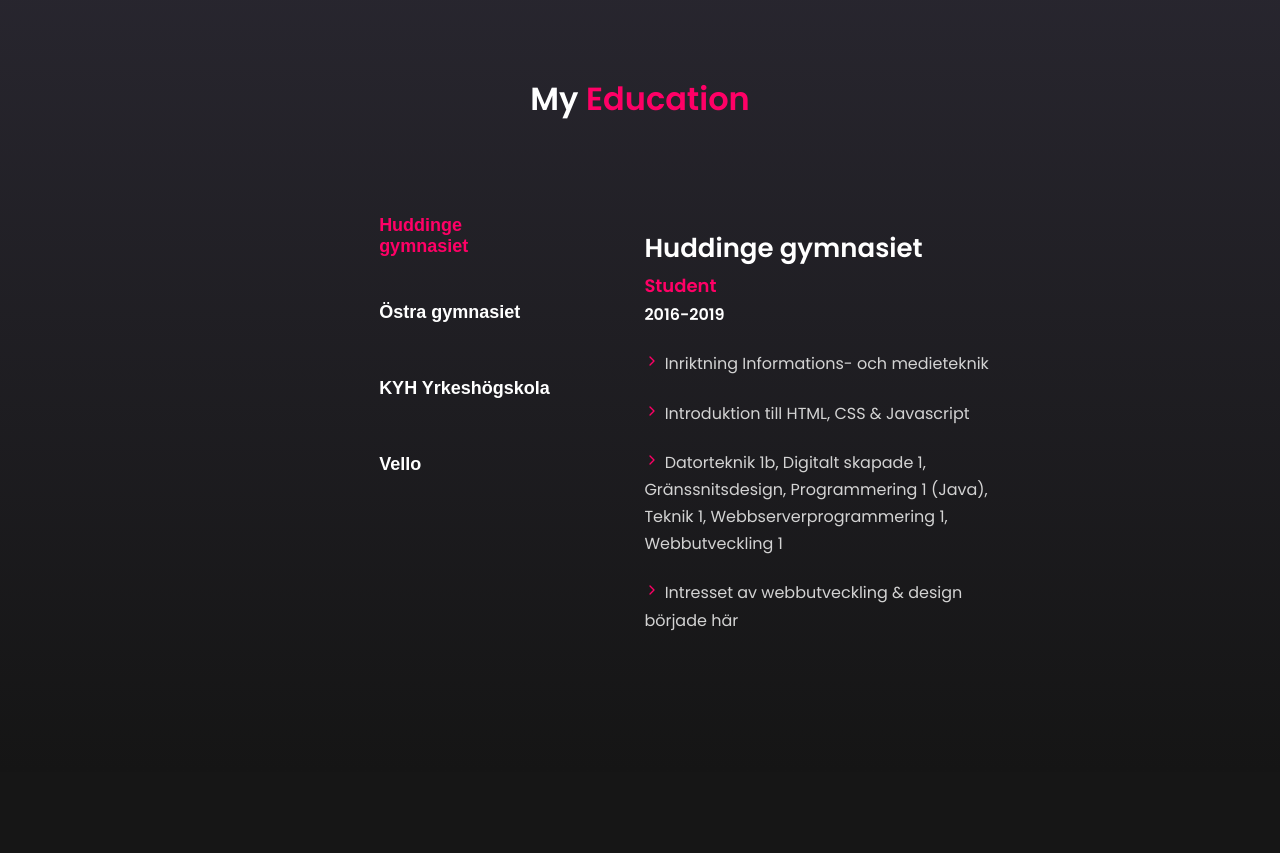
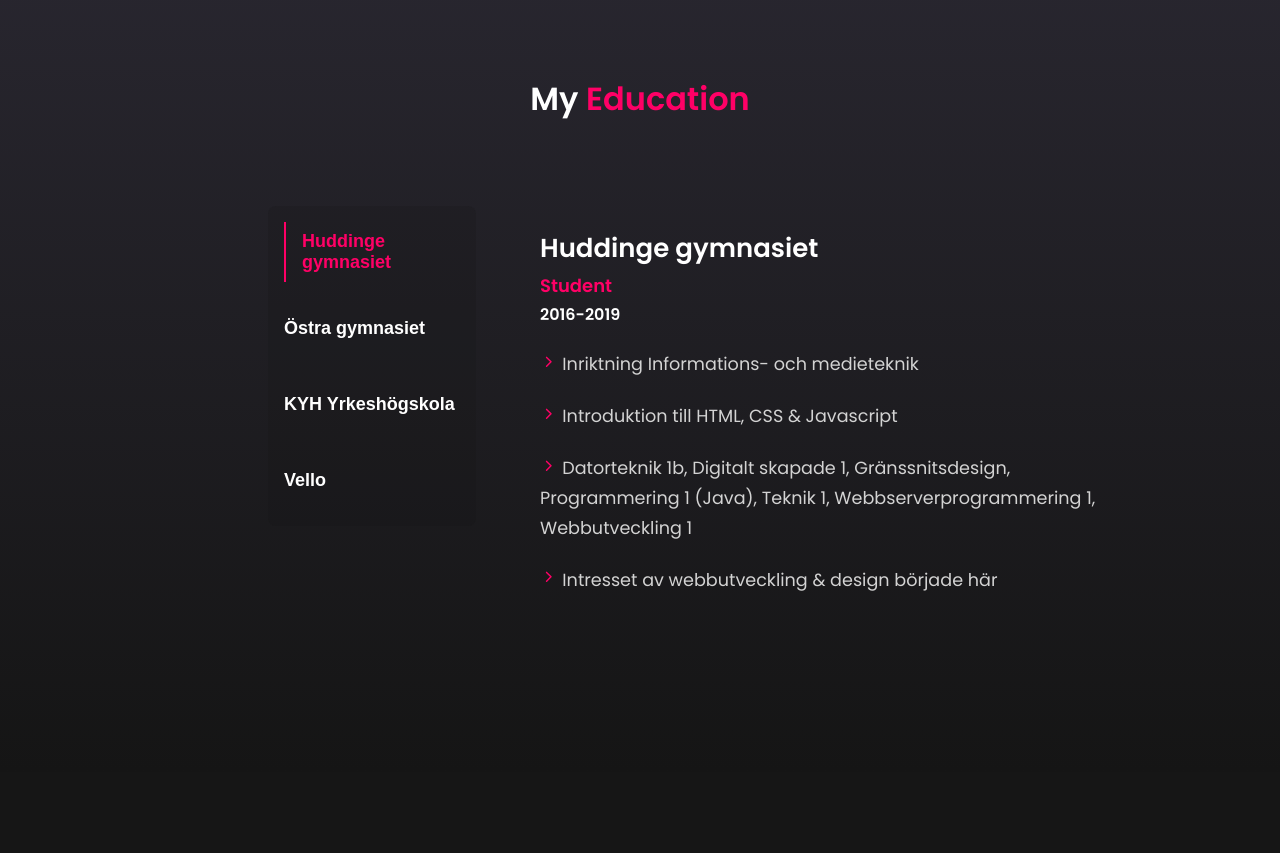
Before and after one commit to JesperSjostrom2/jespersjostrom2.github.io, a React (Create React App) app: page / in a window 1280 px wide. Shown: the part 1740-2593 px from the top of the page. Built offline with nearby package versions, Linux system fonts and the light colour scheme; no server answers; the HTML template or start-up script is replaced by a standard one.

Commit message:
feat: education loading animations

```diff
--- a/src/components/education/Education.jsx
+++ b/src/components/education/Education.jsx
@@ -1,12 +1,16 @@
 import React, { useState } from 'react';
+import { useEffect } from 'react';
 import './education.css';
 import { FiChevronRight } from 'react-icons/fi';
+import AOS from 'aos'
+import 'aos/dist/aos.css'
+
 
 const styleEducation = { color: "#F06"}
 
 function ButtonGroup({ selectedButton, handleButtonClick }) {
   return (
-    <div className="education-buttons">
+    <div className="education-buttons" data-aos="fade-right" data-aos-delay="300">
       <button
         className={selectedButton === 'button1' ? 'selected' : ''}
         onClick={() => handleButtonClick('button1')}
@@ -36,26 +40,29 @@ function ButtonGroup({ selectedButton, handleButtonClick }) {
 }
 
 function ButtonOutput({ selectedButton }) {
+  useEffect(()=> {
+    AOS.init({duration: 1000});
+  }, []);
   switch (selectedButton) {
     case 'button1':
       return (
 
         //HUDDINGE GYMNASIET
         <div className="button-output-content">
-          <h2>Huddinge gymnasiet</h2>
-          <h4>Student</h4>
-          <h5> 2016-2019 </h5>
+          <h2 data-aos="fade-right" data-aos-delay="600">Huddinge gymnasiet</h2>
+          <h4 data-aos="fade-right" data-aos-delay="700">Student</h4>
+          <h5 data-aos="fade-right" data-aos-delay="800"> 2016-2019 </h5>
           <ul>
-            <li>
+            <li data-aos="fade-right" data-aos-delay="1000">
              <FiChevronRight style={styleEducation}/> Inriktning Informations- och medieteknik
             </li>
-            <li>
+            <li data-aos="fade-right" data-aos-delay="1100">
             <FiChevronRight style={styleEducation}/> Introduktion till HTML, CSS & Javascript
             </li>
-            <li>
+            <li data-aos="fade-right" data-aos-delay="1200">
             <FiChevronRight style={styleEducation}/> Datorteknik 1b, Digitalt skapade 1, Gränssnitsdesign, Programmering 1 (Java), Teknik 1, Webbserverprogrammering 1, Webbutveckling 1
             </li>
-            <li>
+            <li data-aos="fade-right" data-aos-delay="1300">
             <FiChevronRight style={styleEducation}/> Intresset av webbutveckling & design började här
             </li>
           </ul>
@@ -145,7 +152,7 @@ const Education = () => {
   return (
     <section class="education "id="education">
     <div className="education-container">
-    <h2 class="education-header"> My <span> Education </span></h2>
+    <h2 class="education-header" data-aos="fade-up" data-aos-delay="100"> My <span> Education </span></h2>
       <div className="education-content">
         <div className="button-wrapper">
           <ButtonGroup
--- a/src/components/education/education.css
+++ b/src/components/education/education.css
@@ -8,7 +8,7 @@
 }
 
 .education-content {
-    width: 100%;
+    max-width: 100%;
     align-items: center;
     justify-content: center;
     display: flex;
@@ -42,13 +42,25 @@
 
 .education-buttons .selected {
   color: var(--color-main);
-  font-weight: 600;
   width: 30px;
-  animation: slideRight 0.5s ease forwards;
+  border-left: 2px solid #f06;
+  padding-left: 1rem;
+  animation: slideRightVariant 1s ease forwards;
 }
 
 .education-buttons {
   margin-top: 80px;
+  flex: 1;
+  background: rgba(22, 22, 22, .2);
+  justify-content: center;
+  display: flex;
+  flex-direction: column;
+  padding-left: 1rem;
+  max-width: 13rem;
+  max-height: 20rem;
+  margin-right: 4rem;
+  border-radius: 0.5rem;
+  padding-top: 1rem;
 }
 
 .button-wrapper {
@@ -57,13 +69,9 @@
   margin: 0 10% 0 20%;
 }
 
-.education-buttons {
-  flex: 1;
-}
-
 .button-output-content {
   flex: 2;
-  padding: 100px 0px 0 75px;
+  padding: 100px 0 0 0;
 }
 
 .button-output-content h2 {
@@ -73,7 +81,8 @@
 .button-output-content li {
   color: lightgray;
   margin-top: 22px;
-  max-width: 400px;
+  max-width: 40rem;
+  font-size: 1.1rem;
 }
 
 .button-output-content h4 {
@@ -84,3 +93,22 @@
 .button-output-content h5 {
   font-size: 16px;
 }
+
+@media only screen and (max-width: 700px) {
+  .button-wrapper {
+    flex-direction: column;
+  }
+  .education-buttons {
+    max-width: unset;
+    max-height: unset;
+  }
+  .button-output-content {
+    padding-top: 3rem;
+  }
+}
+
+@media only screen and (max-width: 476px) {
+  .button-output-content {
+    padding: 80px 0 0 20px;
+  }
+}
```
